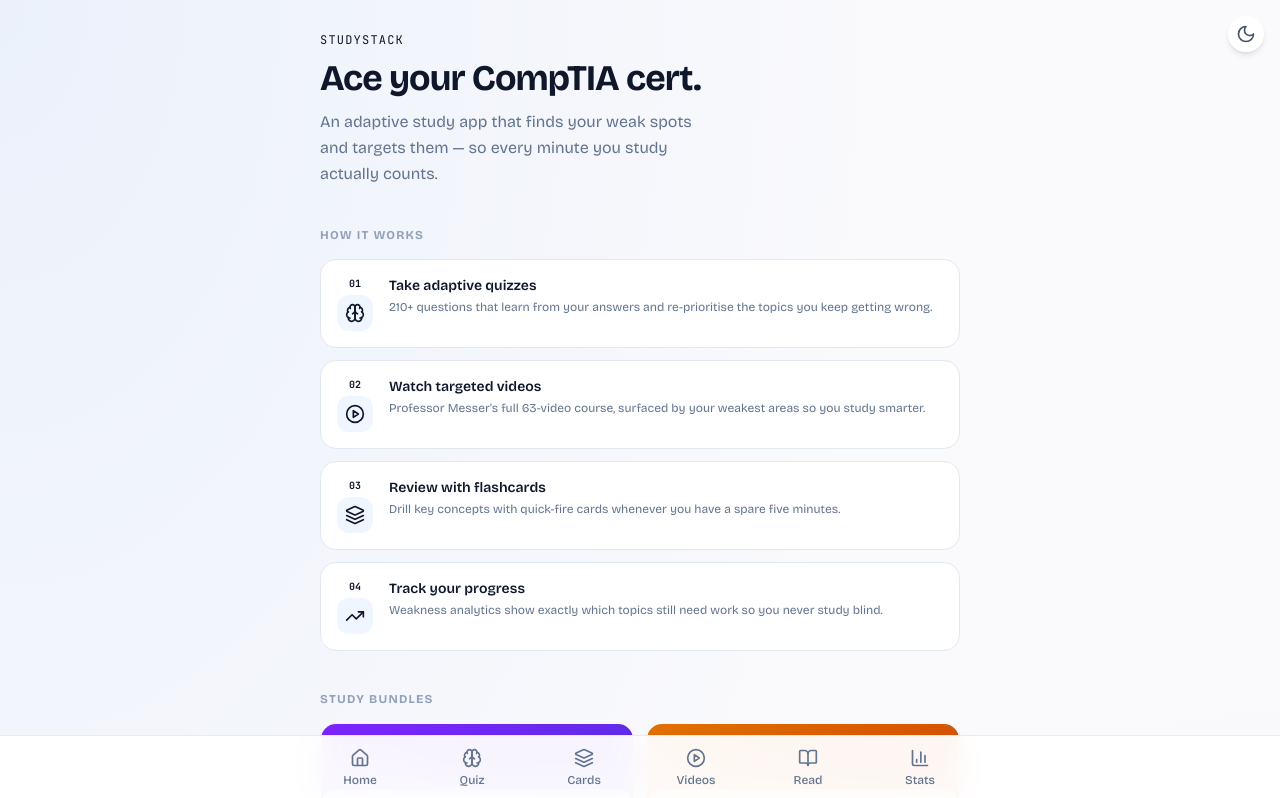
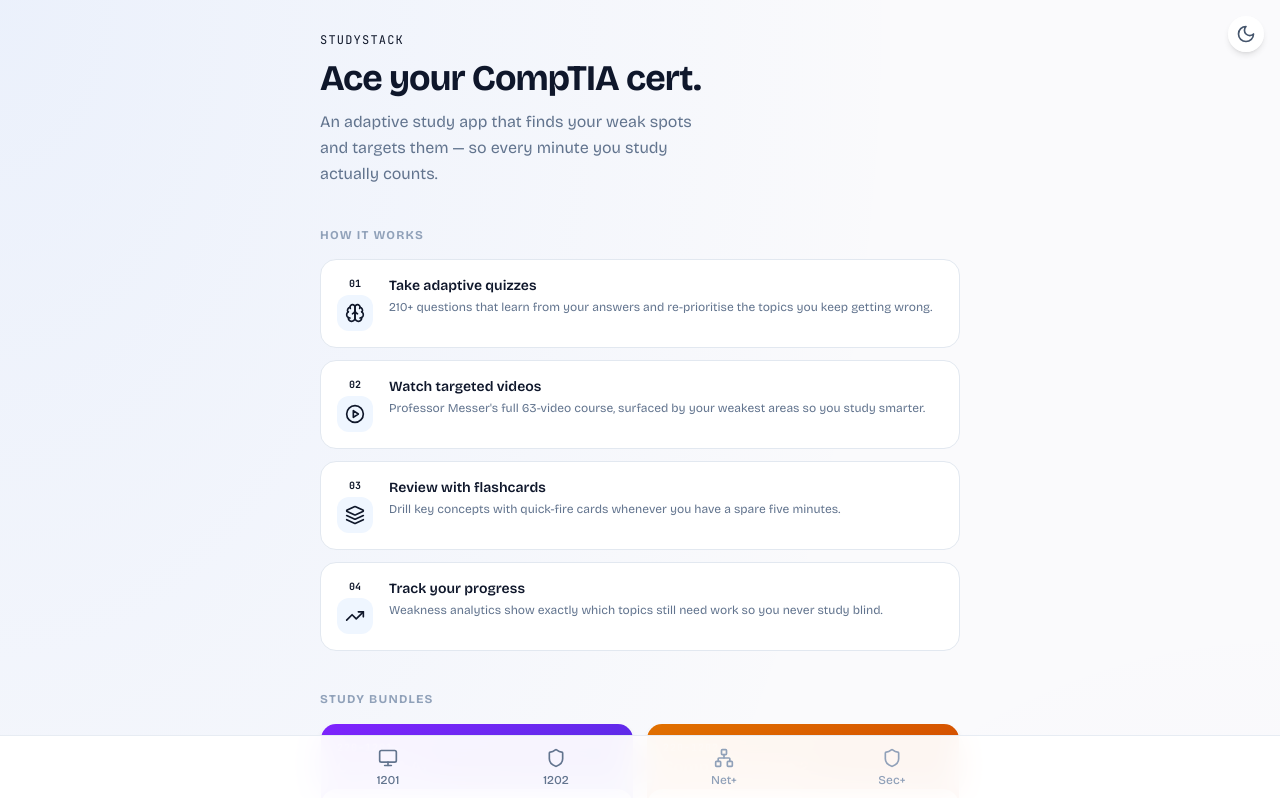
Before and after one commit to mcgillesdorce/comptiaAplus, a Next.js app: page / in a window 1280 px wide. Shown: the top 798 px of the page. Built offline with nearby package versions, Linux system fonts and the light colour scheme.

Commit message:
feat: make landing page home and show exam bundle nav

```diff
--- a/components/layout/BottomNav.tsx
+++ b/components/layout/BottomNav.tsx
@@ -1,8 +1,19 @@
 "use client";
 import Link from "next/link";
 import { usePathname, useSearchParams } from "next/navigation";
-import { Home, Layers, BookOpen, BarChart3, Brain, PlayCircle } from "lucide-react";
+import {
+  Home,
+  Layers,
+  BookOpen,
+  BarChart3,
+  Brain,
+  PlayCircle,
+  Monitor,
+  Shield,
+  Network,
+} from "lucide-react";
 import { cn } from "@/lib/utils";
+import { CERT_BUNDLES } from "@/data/certs";
 
 export function BottomNav() {
   const pathname = usePathname();
@@ -18,24 +29,53 @@
     : null;
 
   const query = certContext ? `?cert=${certContext}` : "";
-  const homeHref = certContext === "1202" ? "/certs/a-plus-1202" : "/certs/a-plus-1201";
+  const isHomePage = pathname === "/";
 
-  const tabs = [
-    { href: homeHref, label: "Home", icon: Home },
-    { href: `/quiz${query}`, label: "Quiz", icon: Brain },
-    { href: `/flashcards${query}`, label: "Cards", icon: Layers },
-    { href: `/videos${query}`, label: "Videos", icon: PlayCircle },
-    { href: `/reference${query}`, label: "Read", icon: BookOpen },
-    { href: `/progress${query}`, label: "Stats", icon: BarChart3 },
+  const iconByBundleId = {
+    "a-plus-1201": Monitor,
+    "a-plus-1202": Shield,
+    "network-plus": Network,
+    "security-plus": Shield,
+  } as const;
+
+  const labelByBundleId = {
+    "a-plus-1201": "1201",
+    "a-plus-1202": "1202",
+    "network-plus": "Net+",
+    "security-plus": "Sec+",
+  } as const;
+
+  const homeTabs = CERT_BUNDLES.map((cert) => ({
+    href: cert.active ? cert.href : "#",
+    label: labelByBundleId[cert.id as keyof typeof labelByBundleId] ?? cert.code,
+    icon: iconByBundleId[cert.id as keyof typeof iconByBundleId] ?? BookOpen,
+    disabled: !cert.active,
+  }));
+
+  const studyTabs = [
+    { href: "/", label: "Home", icon: Home, disabled: false },
+    { href: `/quiz${query}`, label: "Quiz", icon: Brain, disabled: false },
+    { href: `/flashcards${query}`, label: "Cards", icon: Layers, disabled: false },
+    { href: `/videos${query}`, label: "Videos", icon: PlayCircle, disabled: false },
+    { href: `/reference${query}`, label: "Read", icon: BookOpen, disabled: false },
+    { href: `/progress${query}`, label: "Stats", icon: BarChart3, disabled: false },
   ];
+
+  const tabs = isHomePage ? homeTabs : studyTabs;
 
   return (
     <nav className="fixed inset-x-0 bottom-0 z-40 border-t border-slate-200/80 bg-white/95 backdrop-blur-lg dark:border-slate-700/80 dark:bg-slate-900/95">
       <ul className="mx-auto flex max-w-2xl">
-        {tabs.map(({ href, label, icon: Icon }) => {
+        {tabs.map(({ href, label, icon: Icon, disabled }) => {
           const active = pathname === href || (href !== "/" && pathname.startsWith(href));
           return (
             <li key={href} className="flex-1">
+              {disabled ? (
+                <span className="flex cursor-not-allowed flex-col items-center gap-1 py-3 text-xs font-medium text-slate-400 dark:text-slate-500">
+                  <Icon className="h-5 w-5" />
+                  {label}
+                </span>
+              ) : (
                 <Link
                   href={href}
                   className={cn(
@@ -46,6 +86,7 @@
                   <Icon className={cn("h-5 w-5", active && "stroke-[2.5]")} />
                   {label}
                 </Link>
+              )}
             </li>
           );
         })}
```
Lines whose indentation alone changed are shown as unchanged.
